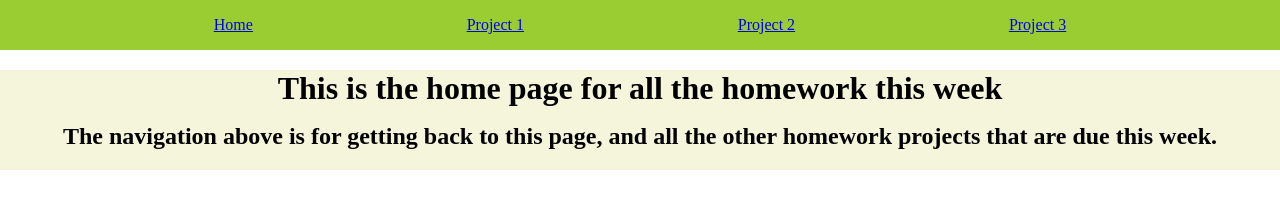
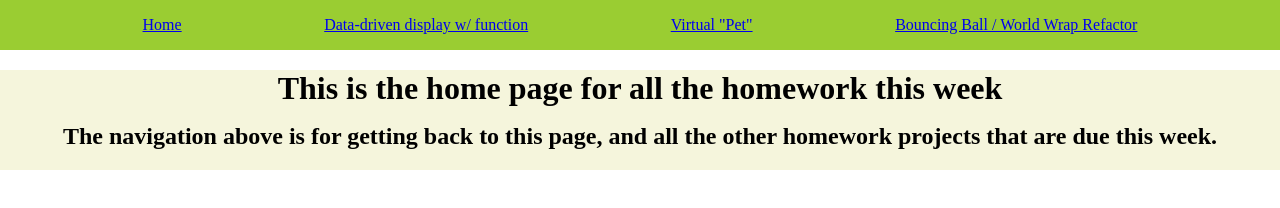
Before and after one commit to CameronToddIU/Intro-to-Media-Application, a plain HTML site: page Lectures/Week 5 V2/index.html in a window 1280 px wide. Drawn offline with nearby package versions, Linux system fonts and the light colour scheme.

Commit message:
new index

```diff
--- a/Lectures/Week 5 V2/index.html
+++ b/Lectures/Week 5 V2/index.html
@@ -17,9 +17,9 @@
 
     <nav>
       <a href="index.html">Home</a>
-      <a href="app.html">Project 1</a>
-      <a href="app2.html">Project 2</a>
-      <a href="app3.html">Project 3</a>
+      <a href="app.html">Data-driven display w/ function</a>
+      <a href="app2.html">Virtual "Pet"</a>
+      <a href="app3.html">Bouncing Ball / World Wrap Refactor</a>
     </nav>
     <div class="headers">
       <h1>This is the home page for all the homework this week</h1>
```
Also changed, not shown: Lectures/Week 5 V2/app.html (+4 -4 lines), Lectures/Week 5 V2/app2.html (+3 -3 lines), Lectures/Week 5 V2/app3.html (+3 -3 lines).
